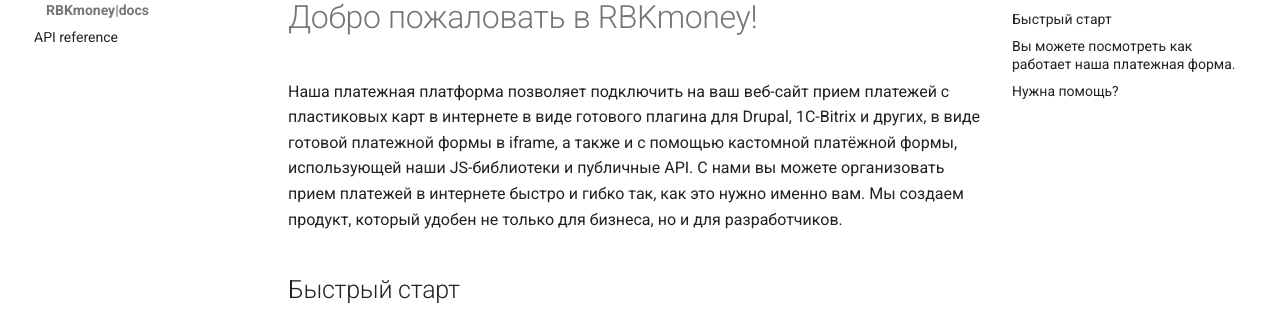
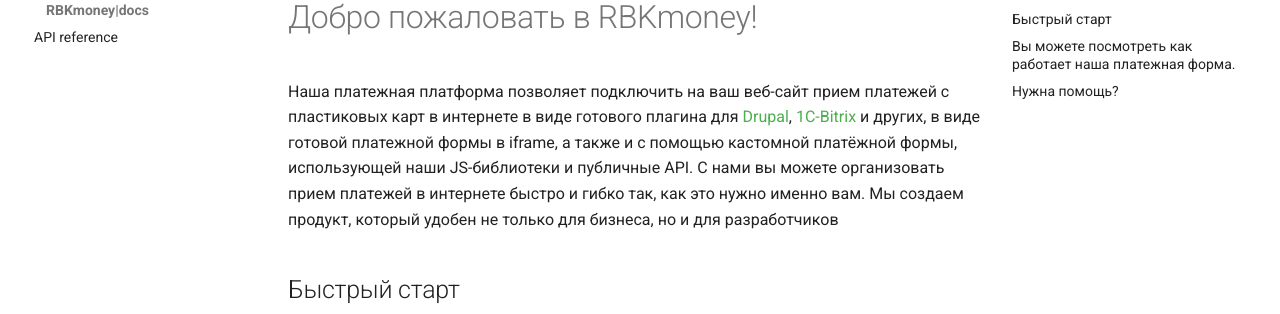
Before and after one commit to rbkmoney/docs, an MkDocs documentation site: the page built from content/index.md, in a window 1280 px wide and 900 px high. Shown: the part 218-532 px from the top of the window. Built offline with MkDocs 1.6.1 and Material for MkDocs 9.7.7, drawn with Linux system fonts in a browser that asks for light colours; nearby versions of some CDN libraries; old or Windows-style settings are respelled for this version of MkDocs; some of the changed lines change nothing that is shown.

Commit message:
Add links to  CMS

```diff
--- a/content/index.md
+++ b/content/index.md
@@ -1,7 +1,7 @@
 # Добро пожаловать в RBKmoney!
 
-Наша платежная платформа позволяет подключить на ваш веб-сайт прием платежей с пластиковых карт в интернете в виде готового плагина для Drupal, 1C-Bitrix и других, в виде готовой платежной формы в iframe, а также и с помощью кастомной платёжной формы, использующей наши JS-библиотеки и публичные API.
-С нами вы можете организовать прием платежей в интернете быстро и гибко так, как это нужно именно вам. Мы создаем продукт, который удобен не только для бизнеса, но и для разработчиков.
+Наша платежная платформа позволяет подключить на ваш веб-сайт прием платежей с пластиковых карт в интернете в виде готового плагина для [Drupal](https://www.drupal.org/), [1C-Bitrix](https://www.1c-bitrix.ru/) и других, в виде готовой платежной формы в iframe, а также и с помощью кастомной платёжной формы, использующей наши JS-библиотеки и публичные API.
+С нами вы можете организовать прием платежей в интернете быстро и гибко так, как это нужно именно вам. Мы создаем продукт, который удобен не только для бизнеса, но и для разработчиков
 
 ## Быстрый старт
 
```
